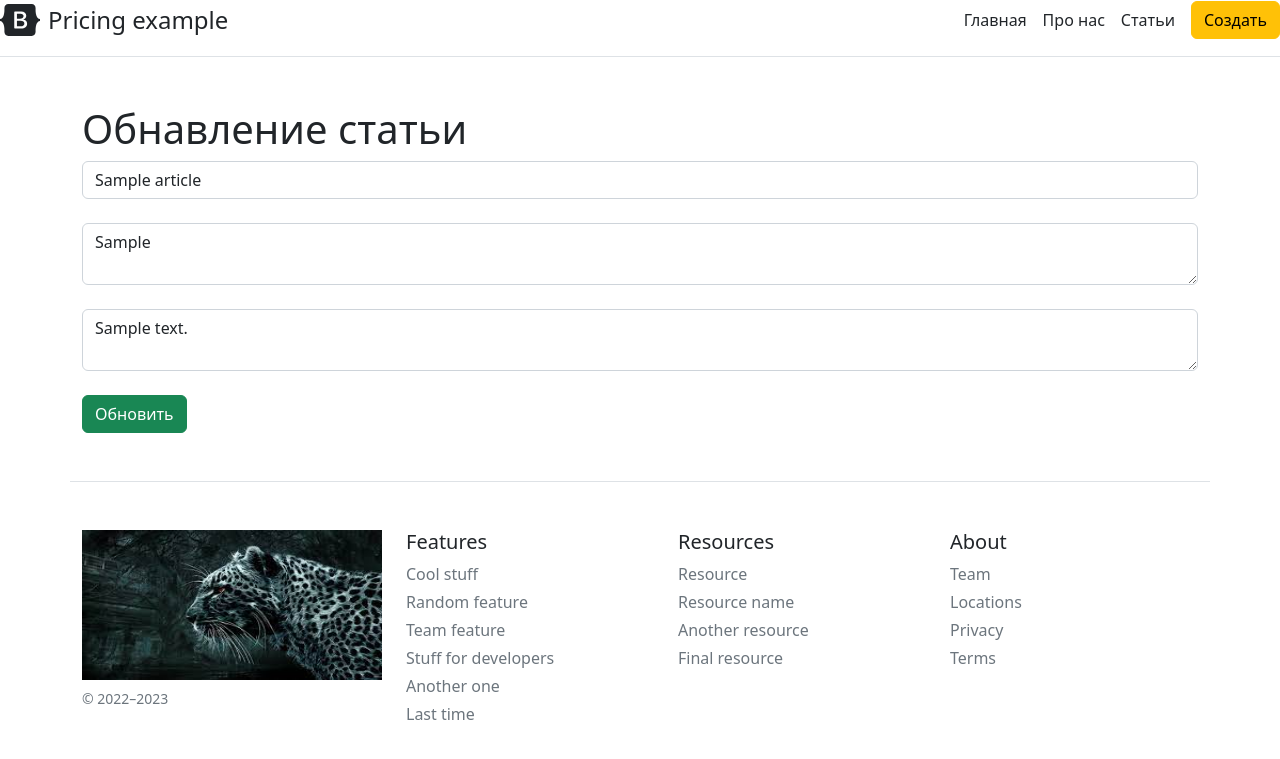
After one commit to Darkushaa/flask_1, a Flask app: page /posts/1/update in a window 1280 px wide. The commit adds this page. Shown: the top 759 px of the page. Run offline with Flask 2, Linux system fonts and the light colour scheme; tables that the repository leaves empty hold one stand-in row (values such as "Sample post").

Commit message:
Lesson 5

```diff
--- a/app.py
+++ b/app.py
@@ -43,6 +43,36 @@ def post_detail(id):
     return render_template("post_detail.html", article=article)
 
 
+@app.route('/posts/<int:id>/delete')
+def post_delete(id):
+    article = Article.query.get_or_404(id)
+
+    try:
+        db.session.delete(article)
+        db.session.commit()
+        return redirect('/posts')
+    except:
+        return "При удалении статьи произошла ошибка"
+
+
+@app.route('/posts/<int:id>/update', methods=['POST', 'GET'])
+def create_update(id):
+    article = Article.query.get(id)
+    if request.method == "POST":
+        article.title = request.form['title']
+        article.intro = request.form['intro']
+        article.text = request.form['text']
+
+        try:
+            db.session.commit()
+            return redirect('/posts')
+        except:
+            return "При при редактировании статьи произошла ошибка"
+    # GET
+    else:
+        return render_template("posts_update.html", article=article)
+
+
 @app.route('/create-article', methods=['POST', 'GET'])
 def create_article():
     if request.method == "POST":
@@ -58,6 +88,8 @@ def create_article():
             return redirect('/posts')
         except:
             return "При добавление статьи произошла ошибка"
+
+    # GET
     else:
         return render_template("/create-article.html")
 
--- a/templates/base.html
+++ b/templates/base.html
@@ -25,7 +25,7 @@
         <a class="me-3 py-2 text-dark text-decoration-none" href="/about">Про нас</a>
             <a class="me-3 py-2 text-dark text-decoration-none" href="/posts">Статьи</a>
     </nav>
-        <a class="btn btn-warning" href="create-article">Создать</a>
+        <a class="btn btn-warning" href="/create-article">Создать</a>
 </div>
 {% block body %}{% endblock %}
 
--- a/templates/create-article.html
+++ b/templates/create-article.html
@@ -1,11 +1,11 @@
 {% extends 'base.html' %}
 
 {% block title %}
-Страница про нас
+Добавление статьи
 {% endblock %}
 
 {% block body %}
-<div class="container">
+<div class="container mt-5">
     <h1>Добавление статьи</h1>
     <form method="post">
         <input type="text" name="title" id="title" class="form-control" placeholder="Введите название"><br>
--- a/templates/post_detail.html
+++ b/templates/post_detail.html
@@ -11,6 +11,8 @@
     <div class="alert alert-info">
         <p>{{ article.text }}</p>
         <p><b>Дата: {{ article.date.date() }}</b></p>
+        <a href="/posts/{{ article.id }}/delete" class="btn btn-danger">Удалить</a>
+        <a href="/posts/{{ article.id }}/update" class="btn btn-success">Редактировать</a>
     </div>
 </div>
 {% endblock %}
--- a/templates/posts.html
+++ b/templates/posts.html
@@ -8,6 +8,7 @@
 <div class="container mt-5">
     <h1>Все статьи на сайте</h1>
 
+    {% if articles|length > 0 %}
         {% for el in articles %}
         <div class="alert alert-info">
             <h2>{{ el.title }}</h2>
@@ -16,5 +17,8 @@
             <a href="/posts/{{ el.id }}" class="btn btn-warning">Детальнее</a>
         </div>
         {% endfor %}
+    {% else %}
+    <p>У нас еще нет статей на сайте</p>
+    {% endif %}
 </div>
 {% endblock %}
--- /dev/null
+++ b/templates/posts_update.html
@@ -0,0 +1,17 @@
+{% extends 'base.html' %}
+
+{% block title %}
+Обнавление статьи
+{% endblock %}
+
+{% block body %}
+<div class="container mt-5">
+    <h1>Обнавление статьи</h1>
+    <form method="post">
+        <input type="text" name="title" id="title" class="form-control" value="{{ article.title }}" placeholder="Введите название"><br>
+        <textarea name="intro" id="intro" class="form-control"  placeholder="Введите анонс">{{ article.intro}}</textarea><br>
+        <textarea name="text" id="text" class="form-control" placeholder="Введите основной текст">{{ article.text }}</textarea><br>
+        <input type="submit" class="btn btn-success" value="Обновить">
+    </form>
+</div>
+{% endblock %}
```
Lines whose indentation alone changed are shown as unchanged.
